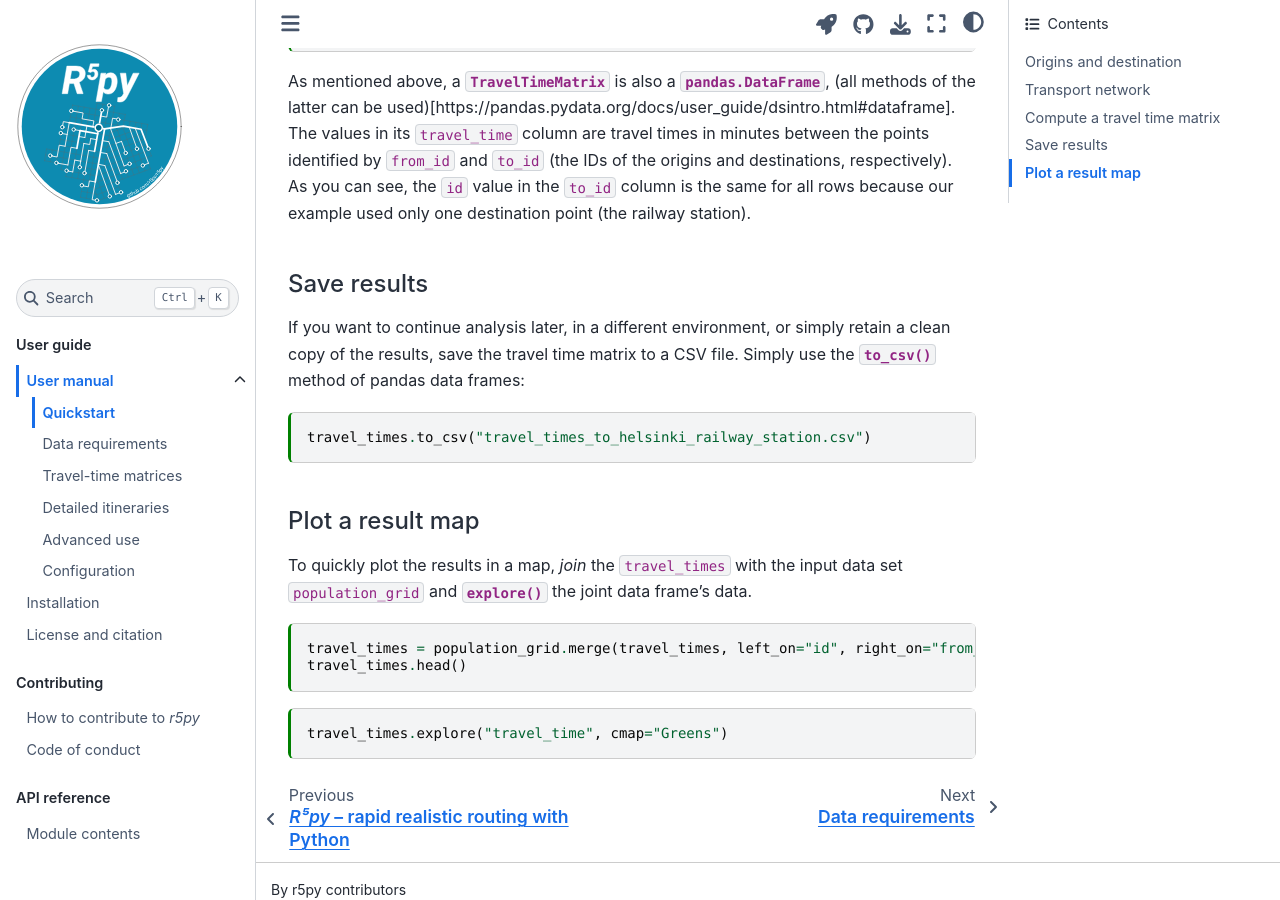
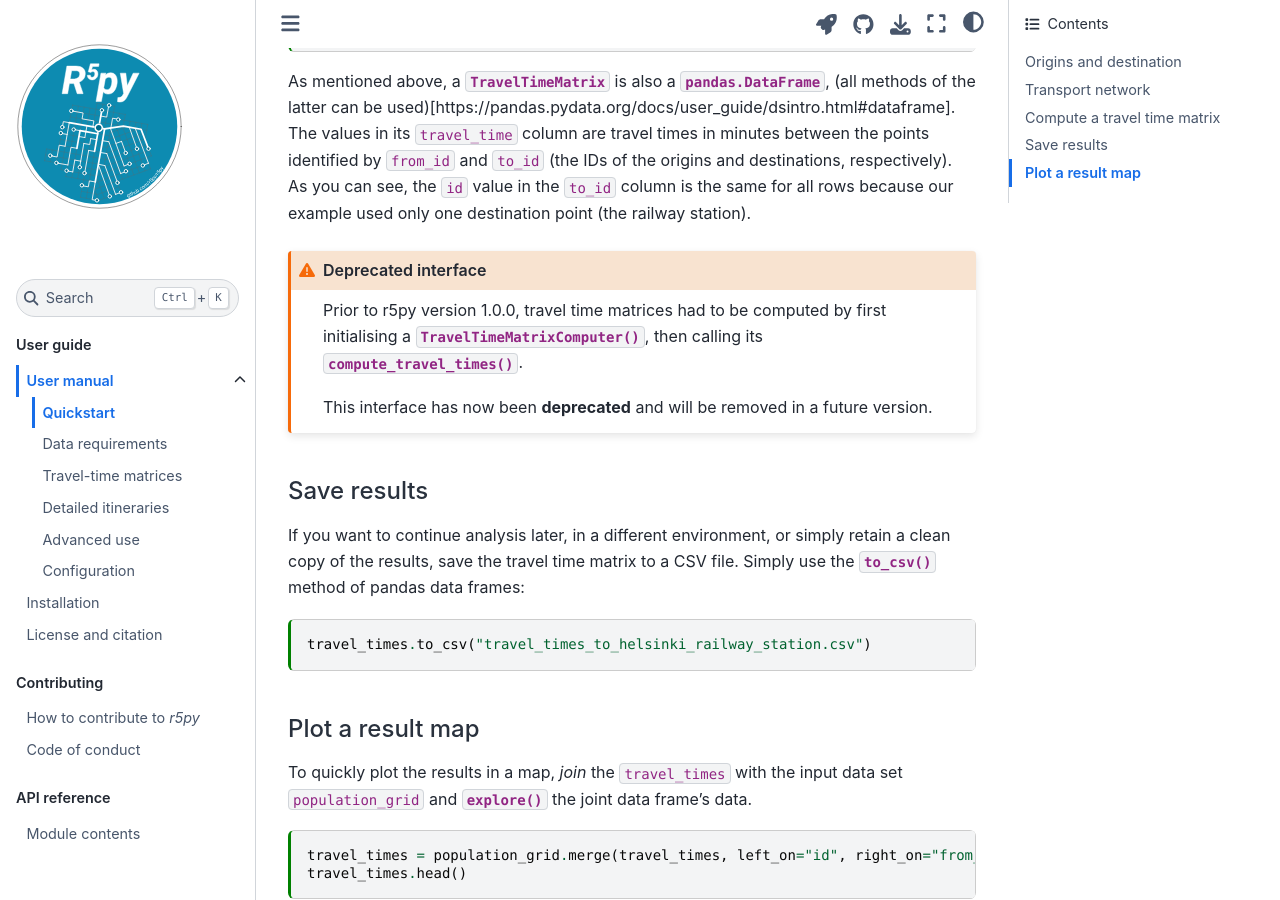
Before and after one commit to r5py/r5py, a Sphinx documentation site: the page built from docs/user-guide/user-manual/quickstart.md, in a window 1280 px wide and 900 px high, scrolled down 2832 px. Built offline with Sphinx 7.4.7 and the Sphinx Book theme 1.1.4, drawn with Linux system fonts in a browser that asks for light colours.

Commit message:
prepare for v1.0.0dev0 (#438)
Co-authored-by: Christoph Fink <christoph.fink@christophfink.com>

```diff
--- a/docs/user-guide/user-manual/quickstart.md
+++ b/docs/user-guide/user-manual/quickstart.md
@@ -199,6 +199,20 @@ column is the same for all rows because our example used only one destination
 point (the railway station).
 
 
+:::{admonition} Deprecated interface
+:class: caution
+
+Prior to r5py version 1.0.0, travel time matrices had to be computed by first
+initialising a
+{class}`TravelTimeMatrixComputer()<r5py.TravelTimeMatrixComputer>`, then calling
+its
+{func}`compute_travel_times()<r5py.TravelTimeMatrixComputer.compute_travel_times()>`.
+
+This interface has now been **deprecated** and will be removed in a future
+version.
+:::
+
+
 ## Save results
 
 If you want to continue analysis later, in a different environment, or simply
--- a/src/r5py/__init__.py
+++ b/src/r5py/__init__.py
@@ -2,7 +2,7 @@
 
 """Python wrapper for the R5 routing analysis engine."""
 
-__version__ = "0.1.2"
+__version__ = "1.0.0dev0"
 
 
 from .r5 import (
```
Also changed, not shown: docs/user-guide/user-manual/detailed-itineraries.md (+14 -0 lines), docs/user-guide/user-manual/travel-time-matrices.md (+15 -0 lines).
